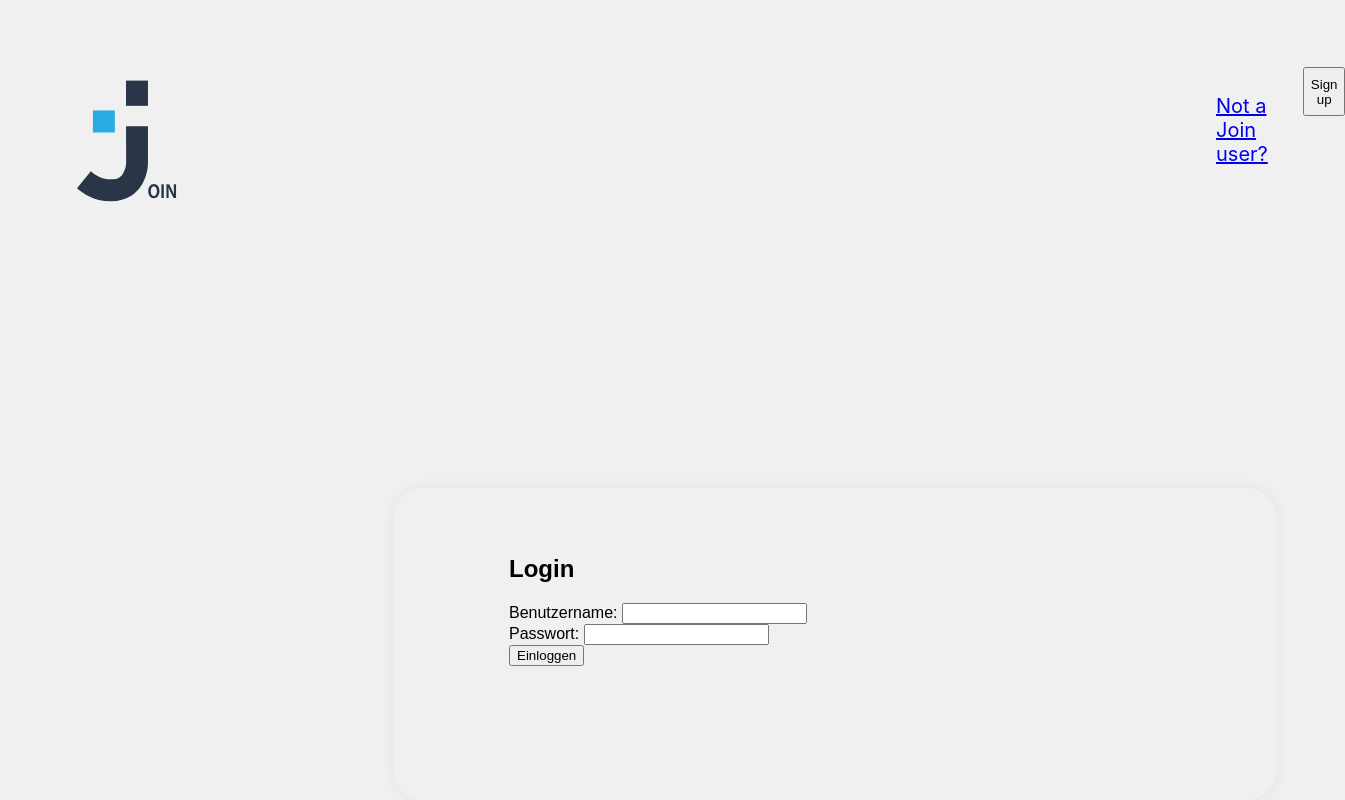
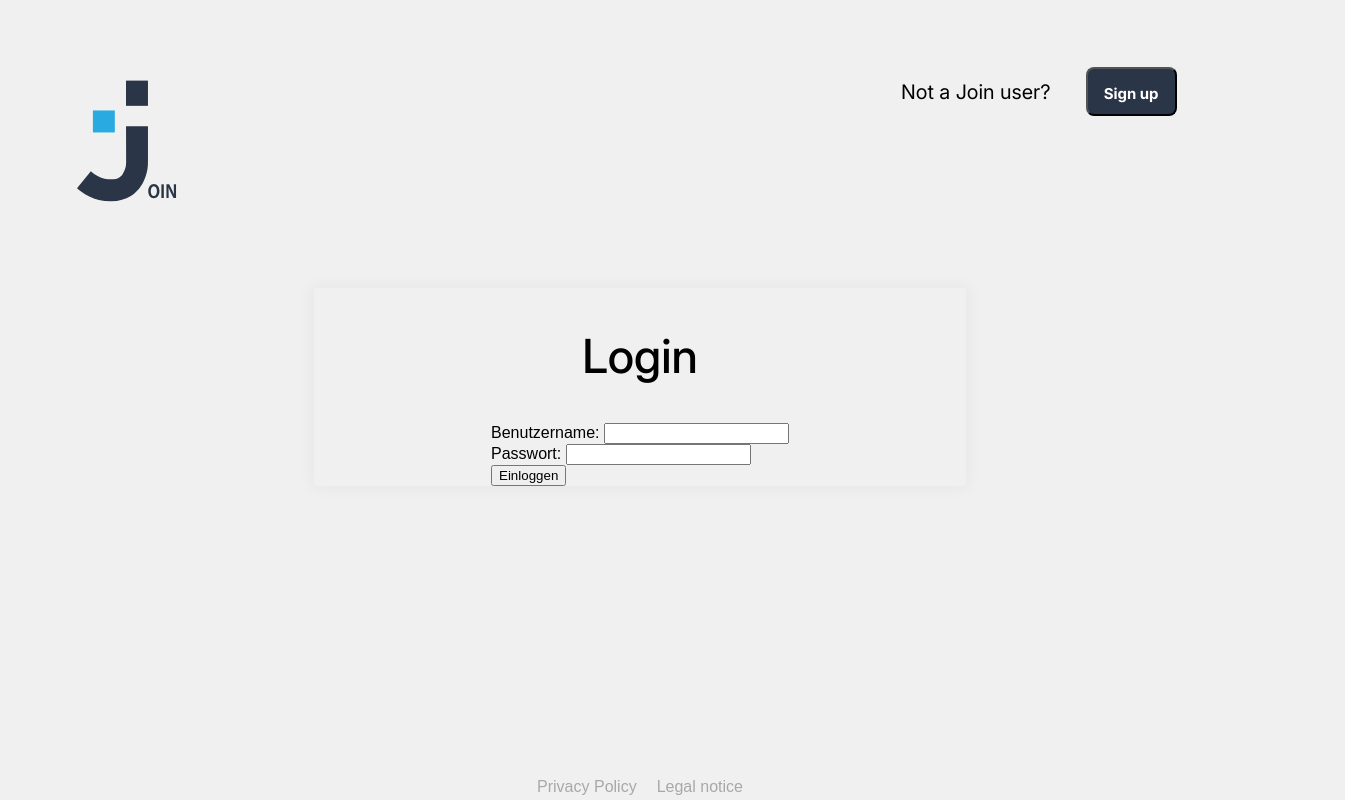
Before and after one commit to LukeDreadnoughtus/Join, a plain HTML site: page index.html in a window 1280 px wide. Shown: the whole page, 1345 px wide, since content can reach past the window. Drawn offline with Linux system fonts and the light colour scheme.

Commit message:
login_design

```diff
--- a/colors.css
+++ b/colors.css
@@ -1,4 +1,5 @@
 .lightblue {
+    color: #29ABE2;
 }
 
 .boton_gradient {
--- a/fonts.css
+++ b/fonts.css
@@ -1,6 +1,12 @@
  @font-face {
     font-family: Raleway;
     src: url(../../assets/fonts//Raleway-VariableFont_wght.ttf);
+
+}
+
+ @font-face {
+    font-family: "inter";
+    src: url(../../assets/fonts/Inter-VariableFont_opsz,wght.ttf);
 
 }
 
@@ -10,11 +16,13 @@ h1{
     font-family: 'Raleway', Arial, Helvetica, sans-serif;
     color: white;
     align-self: center;
-
+    line-height: 120%;
 }
 
 h2 {
-
+    font-family: "inter";
+    font-size:47px;
+    font-weight: 500;
 }
 
 
--- a/index.html
+++ b/index.html
@@ -15,12 +15,12 @@
   <link rel="icon" type="image/png" sizes="16x16" href="assets/img/favicon-16x16.png">
   <link rel="apple-touch-icon" href="./apple-touch-icon.png">
 </head>
-<body>
+<body class="login_body">
 <div class="login_header">
   <img class="login_icon" src="assets/img/login_join.svg">
   <div class="not_a_join_user">
-  <h4><a href="./registration.html">Not a Join user?</a></h4>
-  <button onclick="toRegistration()">Sign up</button>
+  <h4><a href="./registration.html" class="link_to_registration">Not a Join user?</a></h4>
+  <button class="sign_up_button" onclick="toRegistration()">Sign up</button>
   </div>
 
 </div>
@@ -36,8 +36,12 @@
     <br/>
     <button type="submit" onclick="logIn()">Einloggen</button>
   </form>
+ </div>
 
- </div>
+ <footer class="footer_login">
+  <a>Privacy Policy</a>
+  <a>Legal notice</a>
+ </footer>
 
   <script src="js/script.js"></script>
   <script src="js/templates.js"></script>
--- a/login.css
+++ b/login.css
@@ -4,6 +4,7 @@
     height: 200px;
     width: 100%;
     display:flex;
+    justify-content: space-between;
 }
 
 .login_icon {
@@ -17,23 +18,65 @@
     width:279px;
     height: 49px;
     padding-top: 67px;
-    padding-left: 1039px;
+    padding-right: 100px;
     gap: 35px;
     display:flex;
+    align-items: center;
+}
 
+.link_to_registration {
+    text-decoration:none;
+    font-size: 20px;
+    font-family: "inter";
+    color: black;
+}
+
+.sign_up_button {
+    width: 91px;
+    height: 49px;
+    display: inline-block;
+    padding: 15px 16px;
+    background-color: #2A3647;
+    color: #ffffff;
+    text-decoration: none;
+    border-radius: 8px;
+    font-family: "inter";
+    font-size: 15px;
+    font-weight: bold;
 }
 
 .input_login {
-    gap:30px;
     height: 449px;
     width: 652px;
-    padding-top:48px;
+    box-shadow: 0px 0px 14px 3px rgba(0, 0, 0, 0.04);
+    margin-top: 87.5px;
+    margin-bottom: 287.5px;
+    display:flex;
+    align-items: center;
+    flex-direction:column;
+}
+
+
+/* padding-top:48px;
     padding-left:115px;
     padding-right:115px;
     padding-bottom:48px;
-    border-radius: 30px;
-    box-shadow: 0px 0px 14px 3px rgba(0, 0, 0, 0.04);
-    margin-top: 287.5px;
-    margin-left: 394px;
+    border-radius: 30px; */
 
+
+.login_body {
+    display:flex;
+    justify-content: center;
+    align-items: center;
 }
+
+
+.footer_login {
+    height: 100px;
+    display: flex;
+    justify-content: center;
+    align-items: center;
+    gap: 20px;
+    font-size: 16px;
+    color: #A8A8A8;
+}
```
Also changed, not shown: assets/fonts/Inter-Italic-VariableFont_opsz,wght.ttf (added), assets/fonts/Inter-VariableFont_opsz,wght.ttf (added).
